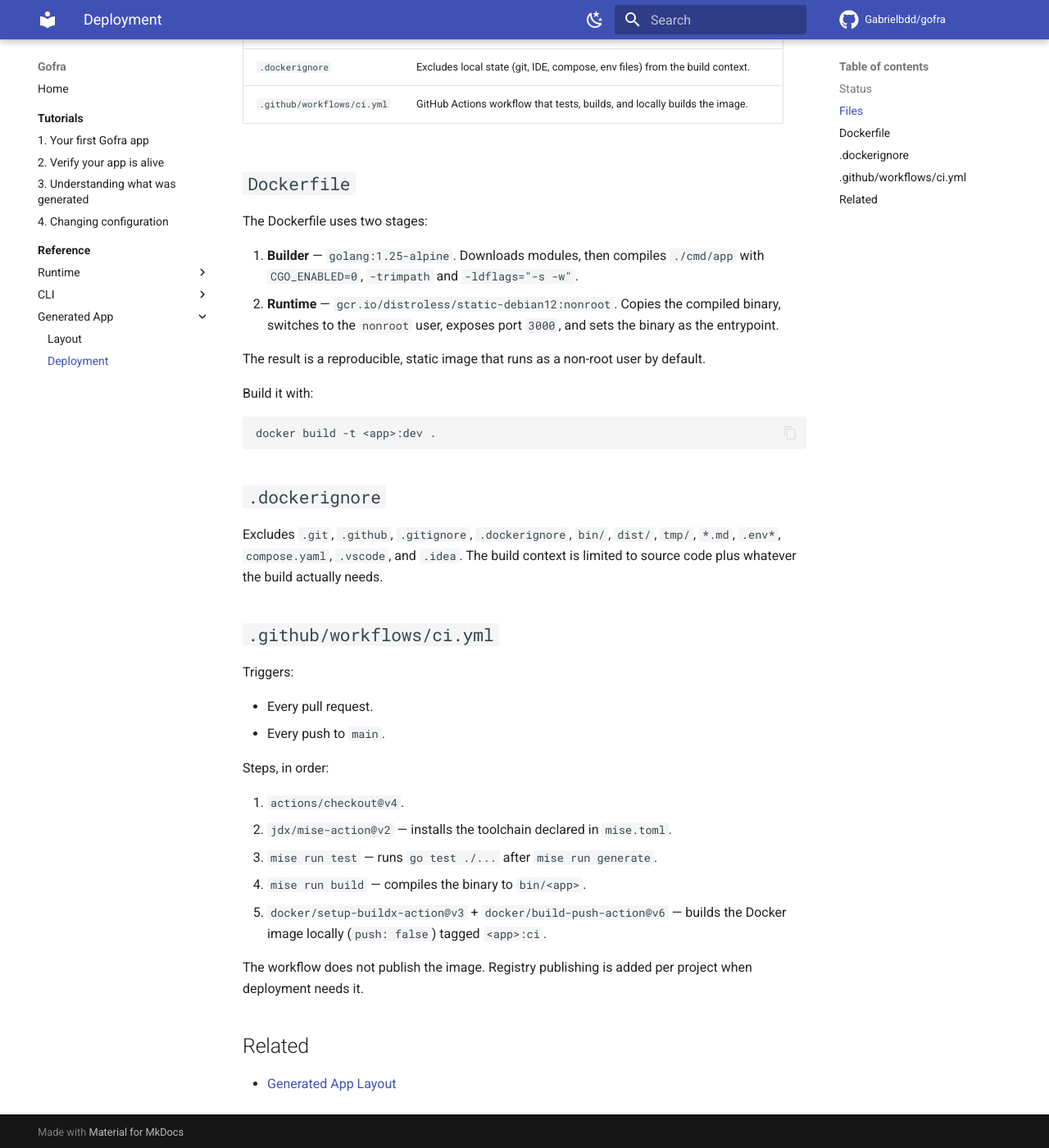
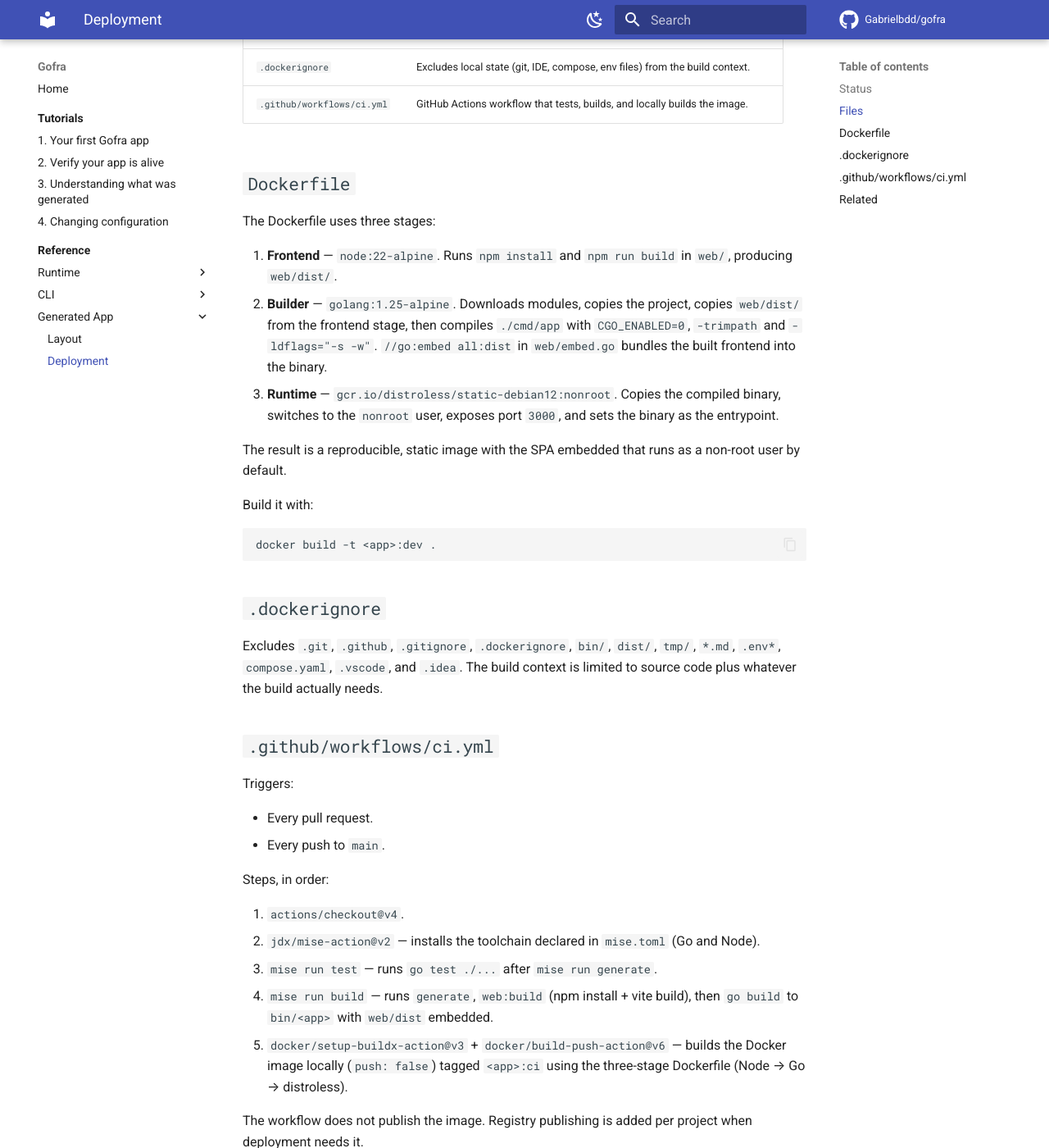
Before and after one commit to Gabrielbdd/gofra, an MkDocs documentation site: the page built from docs/framework/reference/starter/deployment.md, in a window 1280 px wide and 1400 px high, scrolled down 445 px. Shown: the whole window at 82% size. Built offline with MkDocs 1.6.1 and Material for MkDocs 9.7.7, drawn with Linux system fonts in a browser that asks for light colours; comment, search, counter and statistics services are not loaded.

Commit message:
chore(starter): wire frontend into dockerfile, mise tasks, and smoke:frontend
The starter's Dockerfile grows a third stage so production images embed
the Vite build output:

  node:22-alpine   frontend   npm install && npm run build → web/dist
  golang:1.25      builder    copies web/dist from frontend stage and
                              compiles //cmd/app with //go:embed all:dist
  distroless       runtime    nonroot :3000 ENTRYPOINT

mise.toml.tmpl gains node = "22" in [tools] so the generated app's
toolchain resolves both Go and Node via mise-action in CI (no extra
setup-node step required).

The framework mise.toml gains a smoke:frontend task that generates a
temp app, points it at the in-tree framework via replace, runs
mise run generate, and then npm install && npm run build in web/. This
task is opt-in — smoke:new stays Go-only so framework contributors are
not forced into a Node dependency for pure-Go changes.

Docs:

  - docs/14-tooling.md documents the split between smoke:new (Go-only,
    regression) and smoke:frontend (opt-in, full scaffold build)
  - docs/framework/reference/starter/deployment.md describes the new
    three-stage Dockerfile and the CI flow (mise installs Go + Node via
    mise.toml, mise run build now does npm install + vite build before
    go build)

```diff
--- a/docs/framework/reference/starter/deployment.md
+++ b/docs/framework/reference/starter/deployment.md
@@ -16,16 +16,21 @@ Alpha — the shape of these files may change before v1.
 
 ## `Dockerfile`
 
-The Dockerfile uses two stages:
+The Dockerfile uses three stages:
 
-1. **Builder** — `golang:1.25-alpine`. Downloads modules, then compiles
+1. **Frontend** — `node:22-alpine`. Runs `npm install` and `npm run build`
+   in `web/`, producing `web/dist/`.
+2. **Builder** — `golang:1.25-alpine`. Downloads modules, copies the
+   project, copies `web/dist/` from the frontend stage, then compiles
    `./cmd/app` with `CGO_ENABLED=0`, `-trimpath` and `-ldflags="-s -w"`.
-2. **Runtime** — `gcr.io/distroless/static-debian12:nonroot`. Copies the
-   compiled binary, switches to the `nonroot` user, exposes port `3000`, and
-   sets the binary as the entrypoint.
+   `//go:embed all:dist` in `web/embed.go` bundles the built frontend
+   into the binary.
+3. **Runtime** — `gcr.io/distroless/static-debian12:nonroot`. Copies the
+   compiled binary, switches to the `nonroot` user, exposes port `3000`,
+   and sets the binary as the entrypoint.
 
-The result is a reproducible, static image that runs as a non-root user by
-default.
+The result is a reproducible, static image with the SPA embedded that
+runs as a non-root user by default.
 
 Build it with:
 
@@ -49,11 +54,14 @@ Triggers:
 Steps, in order:
 
 1. `actions/checkout@v4`.
-2. `jdx/mise-action@v2` — installs the toolchain declared in `mise.toml`.
+2. `jdx/mise-action@v2` — installs the toolchain declared in `mise.toml`
+   (Go and Node).
 3. `mise run test` — runs `go test ./...` after `mise run generate`.
-4. `mise run build` — compiles the binary to `bin/<app>`.
+4. `mise run build` — runs `generate`, `web:build` (npm install + vite
+   build), then `go build` to `bin/<app>` with `web/dist` embedded.
 5. `docker/setup-buildx-action@v3` + `docker/build-push-action@v6` — builds
-   the Docker image locally (`push: false`) tagged `<app>:ci`.
+   the Docker image locally (`push: false`) tagged `<app>:ci` using the
+   three-stage Dockerfile (Node → Go → distroless).
 
 The workflow does not publish the image. Registry publishing is added per
 project when deployment needs it.
```
Also changed, not shown: docs/14-tooling.md (+7 -1 lines), mise.toml (+20 -0 lines), 2 other files.
